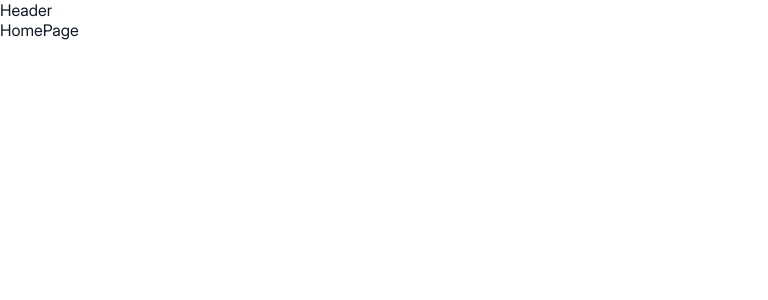
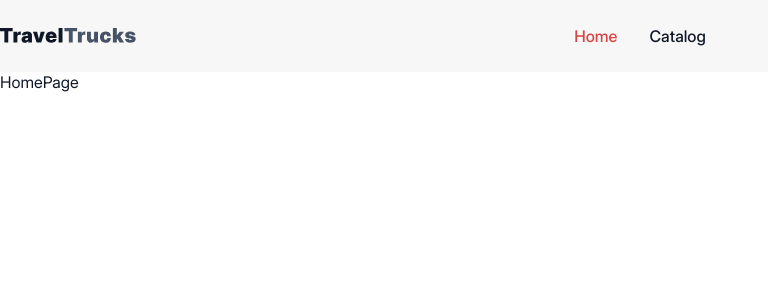
Before and after one commit to romanhordiienko131/travel-trucks, a React (Vite) app: page / in a window 1280 px wide. Shown: the top 300 px of the page, without its empty margins (0-768 px from the left). Built offline with nearby package versions, Linux system fonts and the light colour scheme.

Commit message:
Add header components and update header

```diff
--- a/package.json
+++ b/package.json
@@ -12,6 +12,7 @@
   "dependencies": {
     "@reduxjs/toolkit": "^2.5.1",
     "axios": "^1.7.9",
+    "clsx": "^2.1.1",
     "formik": "^2.4.6",
     "react": "^18.3.1",
     "react-dom": "^18.3.1",
--- a/src/components/Header/Header.jsx
+++ b/src/components/Header/Header.jsx
@@ -1,5 +1,16 @@
+import s from "./Header.module.css";
+import Logo from "../Logo/Logo";
+import Navigation from "../Navigation/Navigation";
+
 const Header = () => {
-  return <div>Header</div>;
+  return (
+    <header className={s.header}>
+      <Logo />
+      <div className={s.navigationContainer}>
+        <Navigation />
+      </div>
+    </header>
+  );
 };
 
 export default Header;
--- a/src/components/Header/Header.module.css
+++ b/src/components/Header/Header.module.css
@@ -0,0 +1,14 @@
+.header {
+  position: relative;
+  background-color: var(--clr-inputs);
+  padding-block: 1.75em;
+  display: flex;
+  align-items: center;
+  justify-content: space-between;
+}
+
+.navigationContainer {
+  position: absolute;
+  left: 50%;
+  transform: translateX(-50%);
+}
--- /dev/null
+++ b/src/components/Logo/Logo.jsx
@@ -0,0 +1,5 @@
+const Logo = () => {
+  return <img src="/src/assets/svg/logo.svg" alt="Logo" />;
+};
+
+export default Logo;
--- /dev/null
+++ b/src/components/Navigation/Navigation.jsx
@@ -0,0 +1,34 @@
+import clsx from "clsx";
+import s from "./Navigation.module.css";
+import { NavLink } from "react-router-dom";
+
+const Navigation = () => {
+  function getLinkClasses(isActive) {
+    return clsx(s.link, isActive && s.activeLink);
+  }
+
+  return (
+    <nav>
+      <ul className={s.list}>
+        <li>
+          <NavLink
+            to="/"
+            className={({ isActive }) => getLinkClasses(isActive)}
+          >
+            Home
+          </NavLink>
+        </li>
+        <li>
+          <NavLink
+            to="/catalog"
+            className={({ isActive }) => getLinkClasses(isActive)}
+          >
+            Catalog
+          </NavLink>
+        </li>
+      </ul>
+    </nav>
+  );
+};
+
+export default Navigation;
--- /dev/null
+++ b/src/components/Navigation/Navigation.module.css
@@ -0,0 +1,12 @@
+.list {
+  display: flex;
+  gap: 2em;
+}
+
+.link {
+  font-weight: var(--fw-medium);
+}
+
+.activeLink {
+  color: var(--clr-button-hover);
+}
--- a/src/components/index.css
+++ b/src/components/index.css
@@ -42,6 +42,11 @@ svg {
   max-inline-size: 100%;
 }
 
+ul,
+ol {
+  list-style-type: none;
+}
+
 input,
 button,
 textarea,
@@ -51,6 +56,11 @@ select {
 
 button {
   cursor: pointer;
+}
+
+a {
+  text-decoration: none;
+  color: inherit;
 }
 
 :root {
```
Also changed, not shown: src/assets/svg/logo.svg (added), src/components/Logo/Logo.module.css (added), 1 other file (tests, documents, lock files or other folders).
